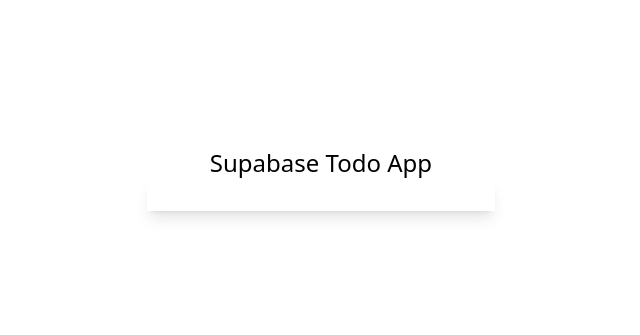
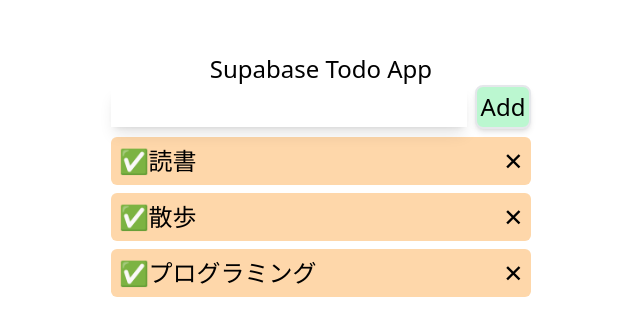
Before and after one commit to nashdev255/supabase-test, a Next.js app: page / in a window 1280 px wide. Shown: the part 217-552 px from the top of the page, without its empty margins (319-959 px from the left). Built offline with nearby package versions, Linux system fonts and the light colour scheme.

Commit message:
add TodoList

```diff
--- a/src/components/TodoApp.tsx
+++ b/src/components/TodoApp.tsx
@@ -1,14 +1,17 @@
 import React from 'react';
+import TodoList from './TodoList'
 
 const TodoApp = () => {
     return (
         <section className="text-center mb-2 text-2xl font-medium">
             <h3>Supabase Todo App</h3>
             <form>
-                <input type="text" className='shadow-lg'/>
+                <input type="text" className='mr-2 shadow-lg p-1 outline-none'/>
+                <button className='shadow-md border-2 px-1 py-1 rounded-lg bg-green-200'>Add</button>
             </form>
+            <TodoList />
         </section>
-    )
+    );
 };
 
 export default TodoApp;
--- /dev/null
+++ b/src/components/TodoList.tsx
@@ -0,0 +1,24 @@
+import React from 'react';
+
+const TodoList = () => {
+    return (
+        <>
+            <ul className='mx-auto'>
+                <div className='flex bg-orange-200 rounded-md mt-2 mb-2 p-2 justify-between'>
+                    <li className='font-medium'>✅読書</li>
+                    <span className='cursor-pointer'>✕</span>
+                </div>
+                <div className='flex bg-orange-200 rounded-md mt-2 mb-2 p-2 justify-between'>
+                    <li className='font-medium'>✅散歩</li>
+                    <span className='cursor-pointer'>✕</span>
+                </div>
+                <div className='flex bg-orange-200 rounded-md mt-2 mb-2 p-2 justify-between'>
+                    <li className='font-medium'>✅プログラミング</li>
+                    <span className='cursor-pointer'>✕</span>
+                </div>
+            </ul>
+        </>
+    );
+};
+
+export default TodoList;
```
